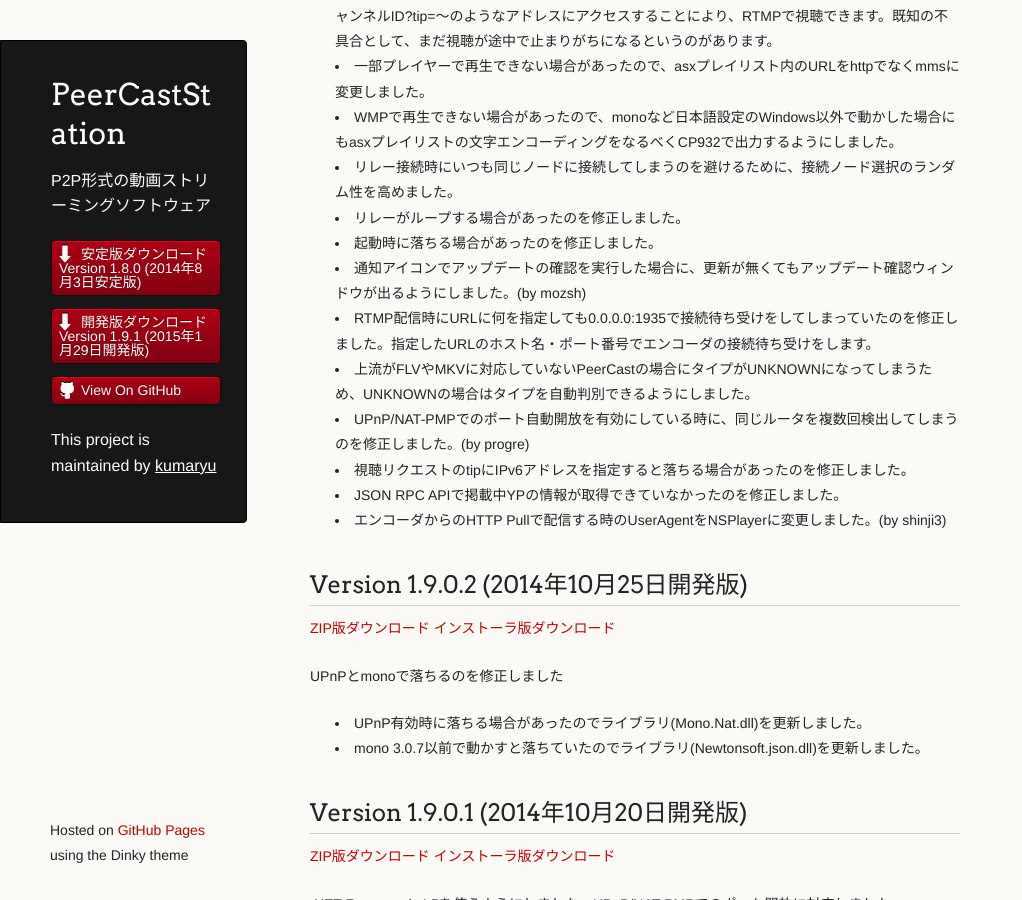
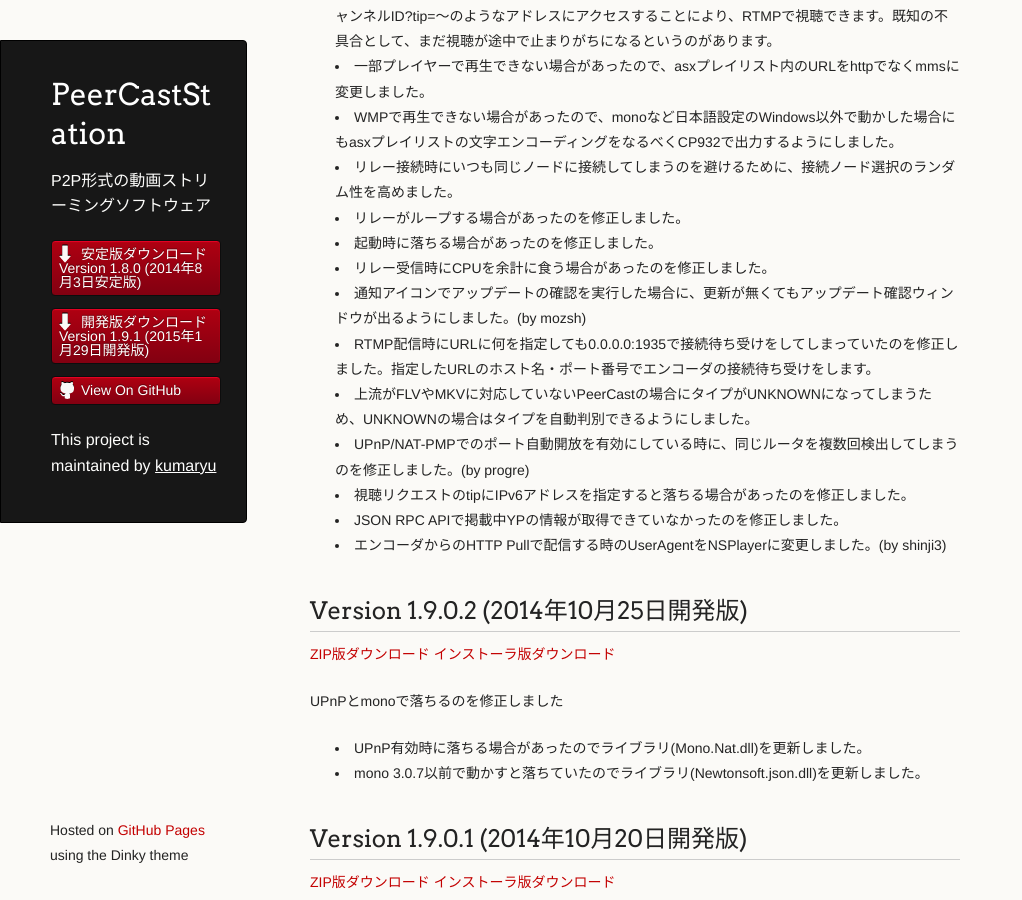
Before and after one commit to kumaryu/peercaststation, a Jekyll site: the page built from download-dev.mkd, in a window 1280 px wide and 900 px high, scrolled down 734 px. Shown: the whole window, without its empty margins (0-1022 px from the left). Built offline with Jekyll 4.4.1, drawn with Linux system fonts in a browser that asks for light colours.

Commit message:
変更点が一部抜けていたのを追記した

```diff
--- a/_data/releasenotes.yml
+++ b/_data/releasenotes.yml
@@ -11,6 +11,7 @@
     * リレー接続時にいつも同じノードに接続してしまうのを避けるために、接続ノード選択のランダム性を高めました。
     * リレーがループする場合があったのを修正しました。
     * 起動時に落ちる場合があったのを修正しました。
+    * リレー受信時にCPUを余計に食う場合があったのを修正しました。
     * 通知アイコンでアップデートの確認を実行した場合に、更新が無くてもアップデート確認ウィンドウが出るようにしました。(by mozsh)
     * RTMP配信時にURLに何を指定しても0.0.0.0:1935で接続待ち受けをしてしまっていたのを修正しました。指定したURLのホスト名・ポート番号でエンコーダの接続待ち受けをします。
     * 上流がFLVやMKVに対応していないPeerCastの場合にタイプがUNKNOWNになってしまうため、UNKNOWNの場合はタイプを自動判別できるようにしました。
```
